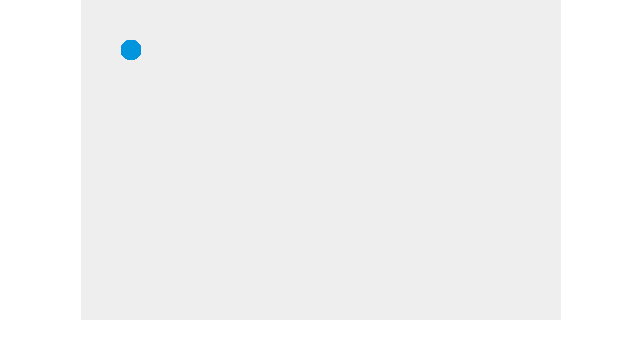
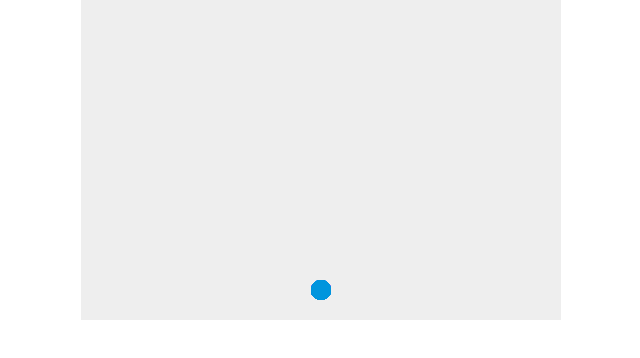
Before and after one commit to rebelcl0ud/htmlgame, a plain HTML site: page index.html in a window 1280 px wide. Shown: the full height of the page, 319-959 px from the left. Drawn offline with Linux system fonts and the light colour scheme.

Commit message:
added variables for positioning arc/circle

```diff
--- a/index.html
+++ b/index.html
@@ -20,9 +20,12 @@
 			// stores 2d rendering context, tool used to paint on canvas
 			const ctx = canvas.getContext('2d');
 
+			let x = canvas.width/2;
+			let y = canvas.height - 30;
+
 			function draw() {
 				ctx.beginPath();
-				ctx.arc(50, 50, 10, 0, Math.PI*2);
+				ctx.arc(x, y, 10, 0, Math.PI*2);
 				ctx.fillStyle = '#0095dd';
 				ctx.fill();
 				ctx.closePath();
```
